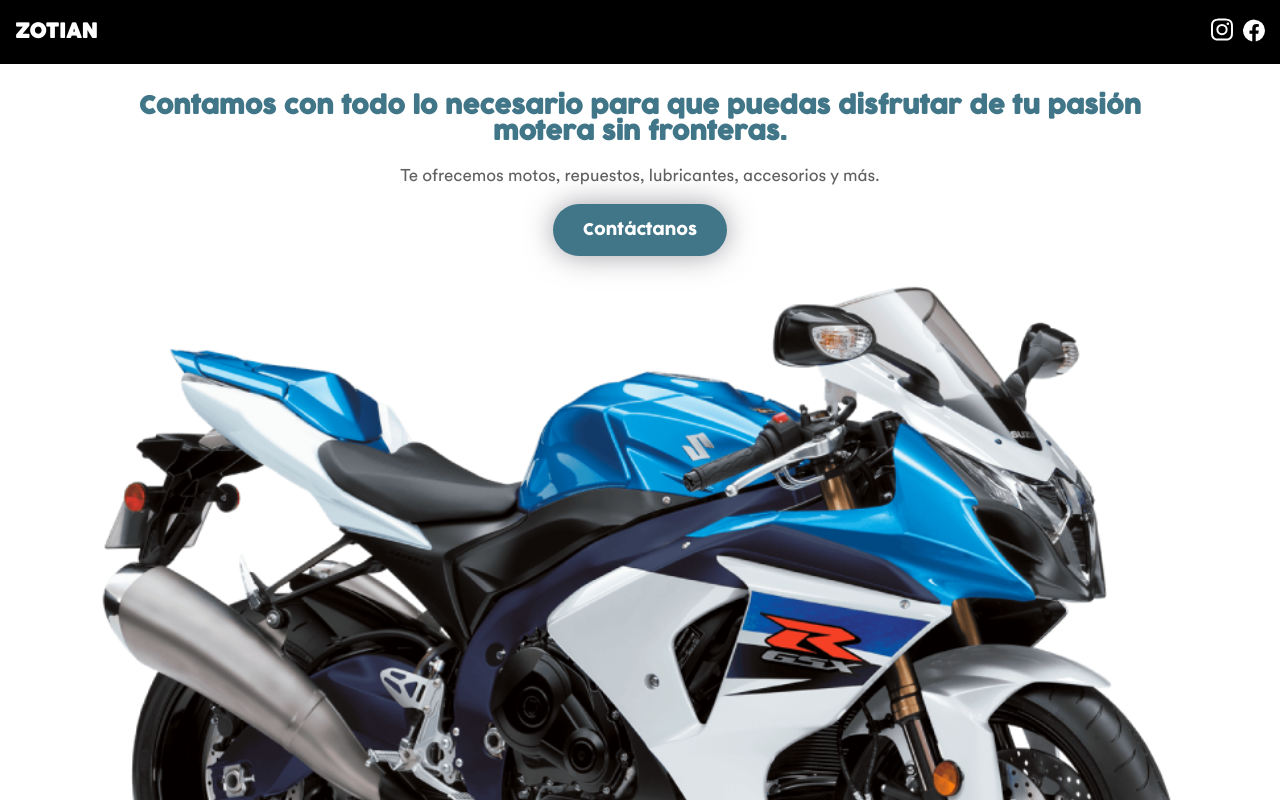
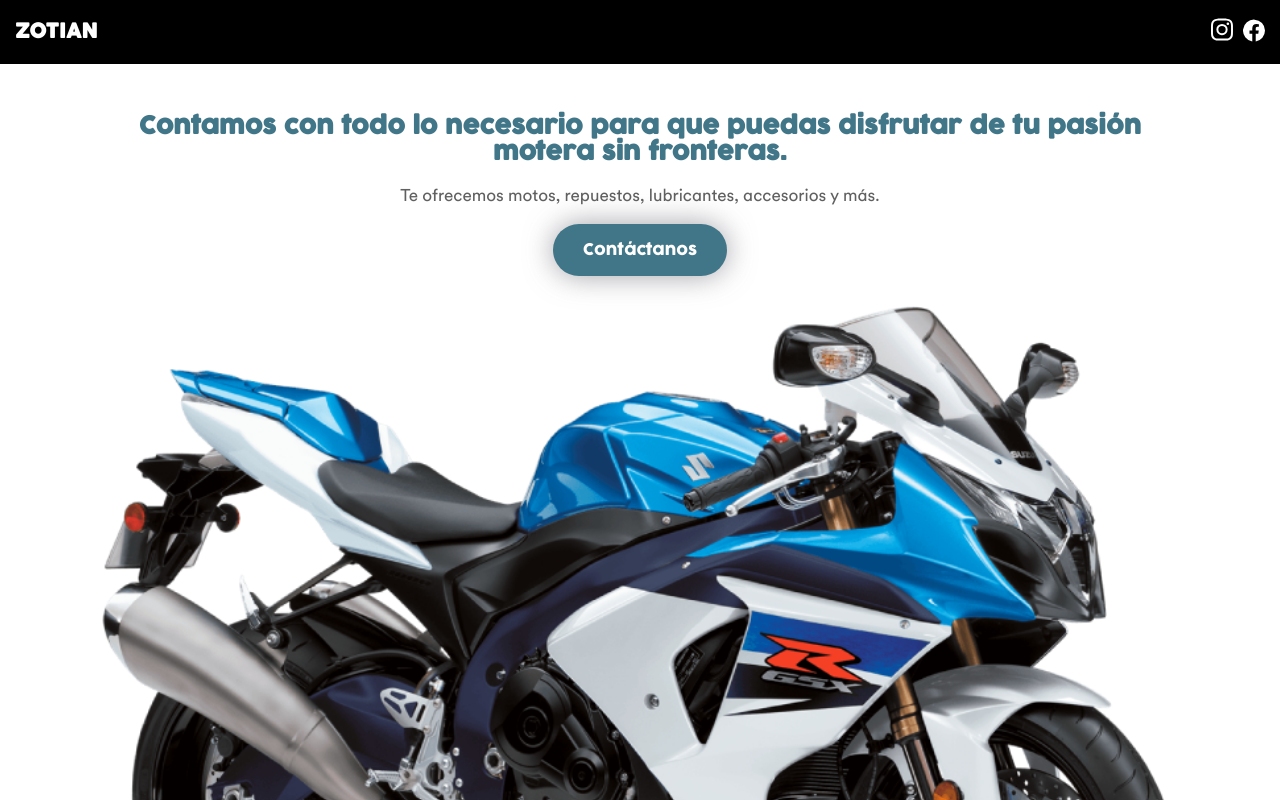
Before and after one commit to RebelsDev/zotian, a Next.js app: page / in a window 1280 px wide. Shown: the top 800 px of the page. Built offline with nearby package versions, Linux system fonts and the light colour scheme.

Commit message:
add more padding

```diff
--- a/styles/Home.module.scss
+++ b/styles/Home.module.scss
@@ -1,7 +1,7 @@
 @import "variables.module";
 
 .container {
-  padding: 30px 8vw;
+  padding: 50px 8vw;
 }
 
 #hero {
@@ -144,6 +144,7 @@
     display: flex;
     flex-direction: column;
     gap: 50px;
+    padding-bottom: 40px;
   }
   .testimonio_element{
     box-shadow: rgba(100, 100, 111, 0.6) 0px 0px 29px 0px;
```
